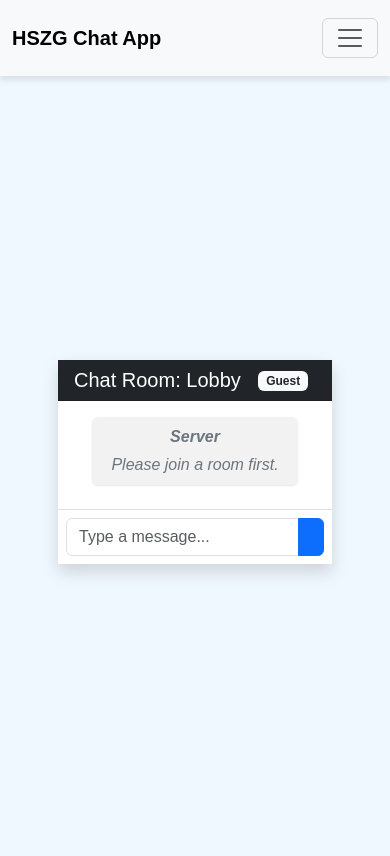
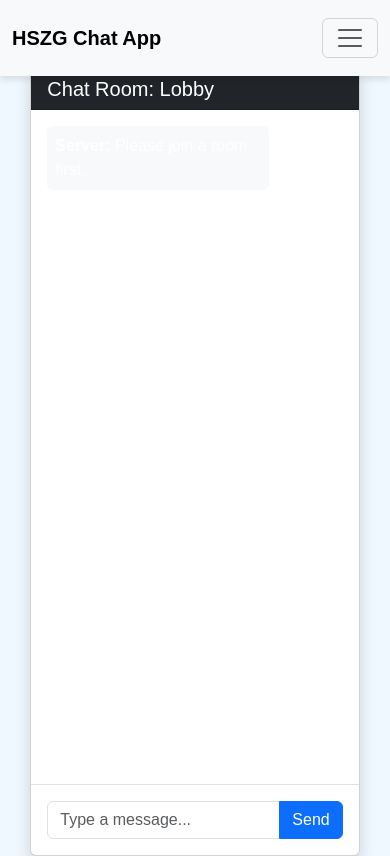
Before and after one commit to NiklasKaulfers/Chat-App-Angular, an Angular app: page /chat in a window 390 px wide. Built offline with nearby package versions, Linux system fonts and the light colour scheme.

Commit message:
another attempt

```diff
--- a/src/app/components/chat/chat.component.css
+++ b/src/app/components/chat/chat.component.css
@@ -1,111 +1,26 @@
+body,
+html {
+  height: 100%;
+}
 
 .chat-container {
-  display: flex;
-  height: 100vh;
-  width: 100vw;
-  background-color: #f8f9fa;
-  padding: 1rem;
+  height: calc(100vh - 56px);
 }
 
-.card {
-  width: 100%;
-  border-radius: 8px;
-  border: none;
-  display: flex;
-  flex-direction: column;
+.contacts-list {
+  height: 100%;
+  overflow-y: auto;
 }
 
-.card-header {
-  border-radius: 8px 8px 0 0;
+.chat-messages {
+  height: calc(100% - 60px);
+  overflow-y: auto;
 }
 
-.chat-box {
-  scrollbar-width: thin;
-  scrollbar-color: rgba(0, 0, 0, 0.2) transparent;
+.message {
+  max-width: 75%;
 }
 
-.chat-box::-webkit-scrollbar {
-  width: 6px;
+.message-input {
+  border-top: 1px solid #dee2e6;
 }
-
-.chat-box::-webkit-scrollbar-track {
-  background: transparent;
-}
-
-.chat-box::-webkit-scrollbar-thumb {
-  background-color: rgba(0, 0, 0, 0.2);
-  border-radius: 3px;
-}
-
-.chat-message {
-  max-width: 75%;
-  box-shadow: 0 1px 2px rgba(0, 0, 0, 0.1);
-}
-
-.sender-message {
-  background-color: #007bff;
-  color: white;
-  margin-left: auto;
-  border-bottom-right-radius: 0;
-}
-
-.received-message {
-  background-color: #ffffff;
-  border-bottom-left-radius: 0;
-  align-self: flex-start;
-}
-
-.system-message {
-  background-color: rgba(0, 0, 0, 0.05);
-  color: #6c757d;
-  text-align: center;
-  max-width: 90%;
-  margin: 0 auto;
-  font-style: italic;
-}
-
-.message-content {
-  word-break: break-word;
-}
-
-.typing-indicator {
-  color: #6c757d;
-}
-
-.chat-input {
-  background-color: #ffffff;
-}
-
-@media (min-aspect-ratio: 16/9) {
-  .chat-container {
-    height: calc(100vw * 9/16);
-    margin: auto 0;
-  }
-}
-
-@media (max-aspect-ratio: 16/9) {
-  .chat-container {
-    width: calc(100vh * 16/9);
-    margin: 0 auto;
-  }
-}
-
-@media (max-width: 576px) {
-  .chat-container {
-    padding: 0;
-    height: 100vh;
-    width: 100vw;
-  }
-
-  .card {
-    border-radius: 0;
-  }
-
-  .card-header {
-    border-radius: 0;
-  }
-
-  .chat-message {
-    max-width: 85%;
-  }
-}
--- a/src/app/components/chat/chat.component.html
+++ b/src/app/components/chat/chat.component.html
@@ -1,24 +1,20 @@
-<div class="container-fluid p-3 h-100">
+<div class="container-fluid chat-container">
   <div class="row h-100">
-    <div class="col-12 h-100">
+    <div class="col-12 p-0">
       <div class="card shadow h-100">
         <div class="card-header bg-dark text-white d-flex justify-content-between align-items-center">
           <h5 class="mb-0">Chat Room: {{room || 'Lobby'}}</h5>
-          <div>
-            <span class="badge bg-light text-dark me-2">{{user || 'Guest'}}</span>
-          </div>
         </div>
 
         <div class="card-body d-flex flex-column p-0 h-100">
-          <div class="chat-box flex-grow-1 p-3 overflow-auto" #chatBox>
+          <div class="chat-messages flex-grow-1 p-3 overflow-auto" #chatBox>
             <div *ngFor="let msg of messages"
-                 class="chat-message mb-2 p-2 rounded"
-                 [ngClass]="{'sender-message': msg.sender === user, 'received-message': msg.sender !== user, 'system-message': msg.sender === 'Server'}">
-              <div class="message-header mb-1">
-                <strong>{{ msg.sender }}</strong>
+                 class="message mb-3"
+                 [ngClass]="{'align-self-start': msg.sender !== user, 'align-self-end': msg.sender === user}">
+              <div [ngClass]="{'bg-light rounded p-2': msg.sender !== user, 'bg-primary text-white rounded p-2': msg.sender === user, 'bg-secondary text-white rounded p-2': msg.sender === 'Server'}">
+                <strong>{{ msg.sender }}:</strong> {{ msg.message }}
                 <small *ngIf="msg.timestamp" class="text-muted ms-2">{{ msg.timestamp | date:'shortTime' }}</small>
               </div>
-              <div class="message-content">{{ msg.message }}</div>
             </div>
           </div>
 
@@ -26,7 +22,7 @@
             <small class="text-muted fst-italic">Someone is typing...</small>
           </div>
 
-          <div class="chat-input p-2 border-top mt-auto">
+          <div class="message-input p-3 border-top mt-auto">
             <div class="input-group">
               <input type="text"
                      class="form-control"
@@ -36,7 +32,7 @@
                      (keyup.enter)="sendMessage()"
                      (blur)="onTyping(false)">
               <button class="btn btn-primary" (click)="sendMessage()">
-                <i class="bi bi-send-fill"></i>
+                <i class="bi bi-send-fill"></i> Send
               </button>
             </div>
           </div>
```
